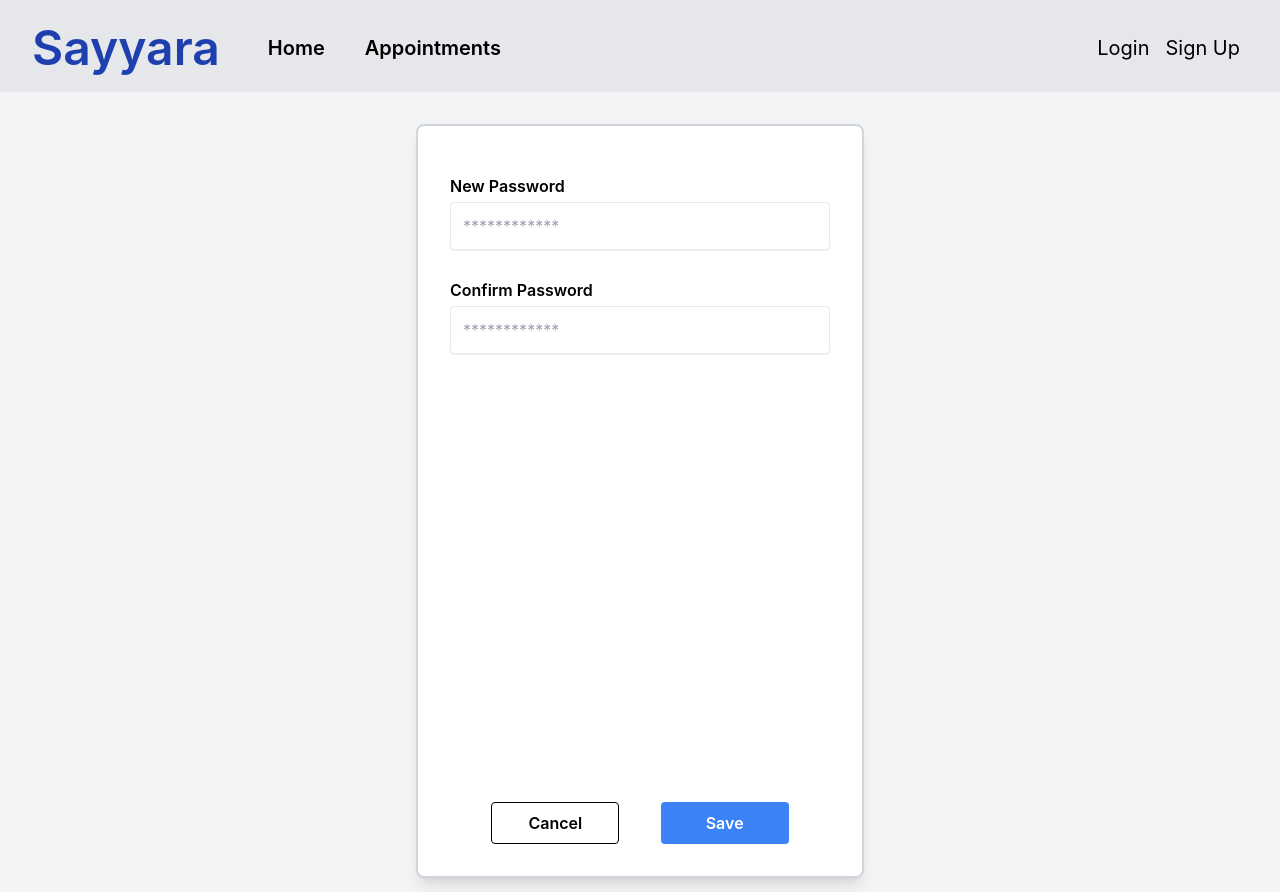
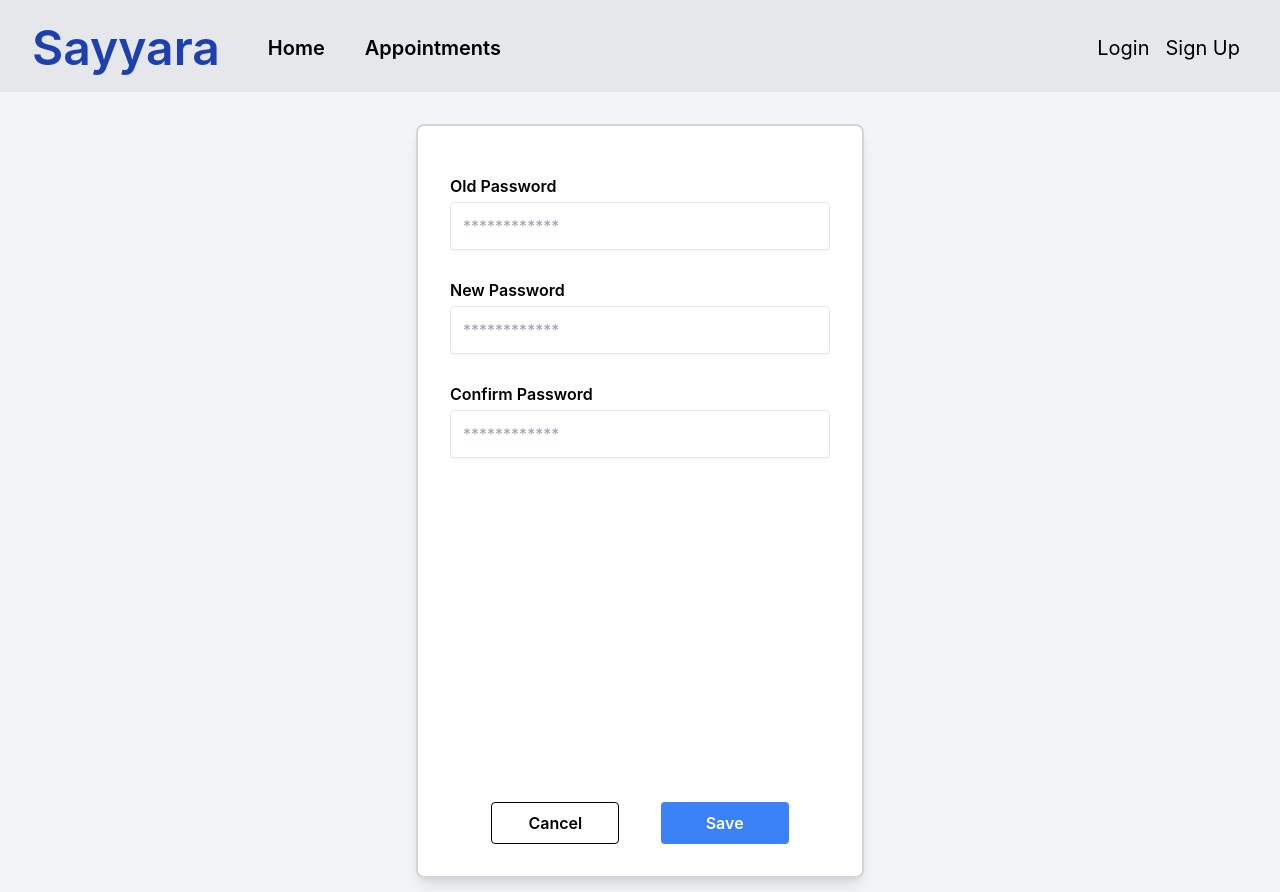
Before and after one commit to csc301-fall-2022/team-project-16-sayyara-m, a React (Create React App) app in the folder frontend/: page /profile in a window 1280 px wide. Both pictures are taken after a click on the button "Change Password". Built offline with nearby package versions, Linux system fonts and the light colour scheme.

Commit message:
Added Old Password prompt when changing password

```diff
--- a/frontend/src/pages/Profile.tsx
+++ b/frontend/src/pages/Profile.tsx
@@ -90,6 +90,11 @@ const Profile = () => {
                         <div className="mx-8">
                             <div className='grid grid-cols-2 grid-rows-12 gap-1 mt-6 mb-6'>
                                 <label className='col-span-2 mt-6 font-semibold'>
+                                    Old Password
+                                </label>
+                                <input className="col-span-2 shadow-sm appearance-none border rounded w-full py-2 px-3 text-gray-700 leading-tight
+                                focus:outline-blue-500 focus:shadow-outline" type="password" placeholder="************"/>
+                                <label className='col-span-2 mt-6 font-semibold'>
                                     New Password
                                 </label>
                                 <input className="col-span-2 shadow-sm appearance-none border rounded w-full py-2 px-3 text-gray-700 leading-tight
```
